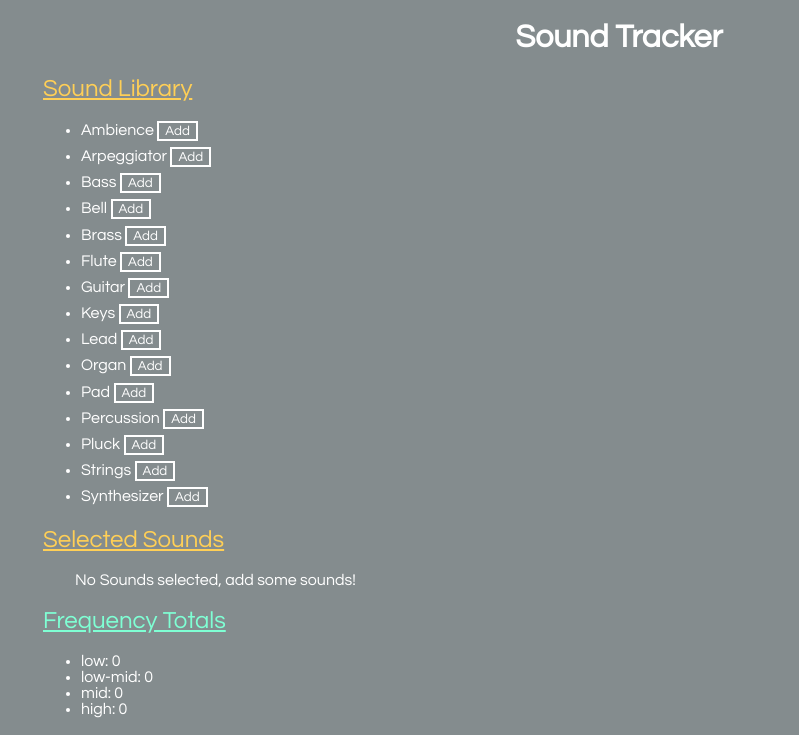
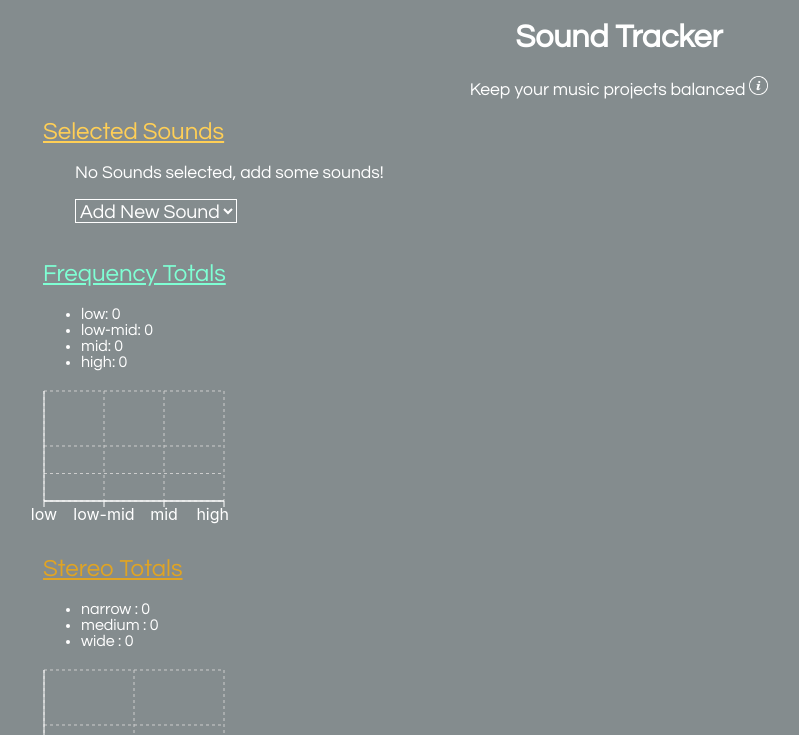
Before and after one commit to FoxNineOne/sound-tracker, a React (Create React App) app: page / in a window 1280 px wide. Shown: the top 735 px of the page, without its empty margins (21-820 px from the left). Built offline with nearby package versions, Linux system fonts and the light colour scheme.

Commit message:
Wednesday Night Push
We have a dropdown! Looks much tidier now.

Also, have local storage! You can refresh or leave the page and your project will be there when you return.

And if you want a clean slate, click "Clear Sound List"

Productive night indeed!

```diff
--- a/src/App.js
+++ b/src/App.js
@@ -1,4 +1,5 @@
-import { useState } from "react";
+import { useEffect, useState } from "react";
+
 import {
   ResponsiveContainer,
   AreaChart,
@@ -12,6 +13,7 @@ import {
   Legend,
   Cell,
 } from "recharts";
+const LS_KEY = "sound-tracker:v1";
 
 const soundLibrary = [
   {
@@ -142,7 +144,17 @@ const depths = ["front", "middle", "back"];
 const shapes = ["transient", "sustained"];
 
 export default function App() {
-  const [selectedRows, setSelectedRows] = useState([]);
+  const [selectedRows, setSelectedRows] = useState(() => {
+    try {
+      const raw = localStorage.getItem(LS_KEY);
+      if (!raw) return [];
+      const parsed = JSON.parse(raw);
+      return Array.isArray(parsed.selectedRows) ? parsed.selectedRows : [];
+    } catch {
+      return [];
+    }
+  });
+  const [selectedSoundId, setSelectedSoundId] = useState("");
 
   const freqTotals = frequencyBands.reduce((acc, band) => {
     acc[band] = 0;
@@ -201,7 +213,6 @@ export default function App() {
     value: shapeTotals[shape],
   }));
 
-  const shapeOptions = ["transient", "sustained"];
   const SHAPE_COLORS = ["#4e46e581", "#a09cebbe"]; // transient, sustained
 
   function addSound(soundId) {
@@ -287,19 +298,41 @@ export default function App() {
     );
   }
 
+  useEffect(() => {
+    const payload = { selectedRows };
+    localStorage.setItem(LS_KEY, JSON.stringify(payload));
+  }, [selectedRows]);
+
   return (
     <div>
-      <h1>Sound Tracker</h1>
+      <header>
+        <h1>Sound Tracker</h1>
+        <p className="center">
+          {" "}
+          Keep your music projects balanced{" "}
+          <img
+            src="/img/information.png"
+            width="1.5%"
+            alt="More Info"
+            className="hover-img"
+            onClick={() => console.log("Meow")}
+          ></img>{" "}
+        </p>
+      </header>
+      {/*
       <h2>Sound Library</h2>
 
       <ul>
         {soundLibrary.map((sound) => (
           <li key={sound.id} className="soundLibrary">
             {sound.name}{" "}
-            <button onClick={() => addSound(sound.id)}>Add</button>{" "}
+            <button className="hover-btn" onClick={() => addSound(sound.id)}>
+              Add
+            </button>{" "}
           </li>
         ))}
       </ul>
+*/}
       <h2>Selected Sounds</h2>
       {selectedRows.length === 0 ? (
         <p>No Sounds selected, add some sounds!</p>
@@ -331,6 +364,7 @@ export default function App() {
                     onChange={(e) => updateLabel(row.rowId, e.target.value)}
                   ></input>
                   <button
+                    className="hover-btn"
                     style={{ marginLeft: 12 }}
                     onClick={() => removeSound(row.rowId)}
                   >
@@ -344,7 +378,7 @@ export default function App() {
                       <label key={band} style={{ marginRight: 12 }}>
                         <input
                           type="checkbox"
-                          className="freq"
+                          className="hover-btn freq"
                           style={{ marginLeft: 1, marginRight: 1 }}
                           checked={row.freqBands.includes(band)}
                           onChange={() => toggleFreqBand(row.rowId, band)}
@@ -361,7 +395,7 @@ export default function App() {
                       >
                         <input
                           type="checkbox"
-                          className="stereo"
+                          className="hover-btn stereo"
                           style={{ marginLeft: 1, marginRight: 1 }}
                           checked={row.stereoPresences.includes(presence)}
                           onChange={() => toggleStereo(row.rowId, presence)}
@@ -378,7 +412,7 @@ export default function App() {
                       >
                         <input
                           type="checkbox"
-                          className="depth"
+                          className="hover-btn depth"
                           style={{ marginLeft: 1, marginRight: 1 }}
                           checked={row.depths.includes(depth)}
                           onChange={() => toggleDepth(row.rowId, depth)}
@@ -395,7 +429,7 @@ export default function App() {
                       >
                         <input
                           type="checkbox"
-                          className="shape"
+                          className="hover-btn shape"
                           style={{ marginLeft: 1, marginRight: 1 }}
                           checked={row.shapes.includes(shape)}
                           onChange={() => toggleShape(row.rowId, shape)}
@@ -410,6 +444,46 @@ export default function App() {
         </div>
       )}
       <div>
+        <p>
+          <select
+            value={selectedSoundId}
+            onChange={(e) => {
+              const id = e.target.value;
+              addSound(id);
+              setSelectedSoundId("");
+            }}
+          >
+            <option value="" disabled>
+              Add New Sound
+            </option>
+
+            {soundLibrary.map((s) => (
+              <option key={s.id} value={s.id}>
+                {s.name}
+              </option>
+            ))}
+          </select>
+          <br />
+
+          <br />
+          {selectedRows.length > 0 && (
+            <button
+              className="hover-btn clear"
+              onClick={() => {
+                const confirmed = window.confirm(
+                  "Are you sure you want to clear all sounds?",
+                );
+                if (confirmed) {
+                  setSelectedRows([]);
+                }
+              }}
+            >
+              Clear Sound List
+            </button>
+          )}
+        </p>
+      </div>
+      <div>
         <h2 className="freq">Frequency Totals</h2>
         <ul>
           {frequencyBands.map((band) => (
@@ -419,7 +493,7 @@ export default function App() {
           ))}
         </ul>
 
-        <div style={{ width: "25%", height: 150 }}>
+        <div style={{ width: 250, height: 150 }}>
           <ResponsiveContainer>
             <AreaChart data={freqAreaData}>
               <CartesianGrid strokeDasharray="3 3" />
@@ -431,12 +505,12 @@ export default function App() {
               />
               <YAxis
                 allowDecimals={false}
-                tick={{ fill: "white" }}
-                tickLine={{ stroke: "white" }}
-                stroke="white"
+                tick={{ fill: "#ffffff00" }}
+                tickLine={{ stroke: "#ffffff00" }}
+                stroke="#ffffff"
               />
               {
-                // <Tooltip /> //Do I need this?
+                //<Tooltip /> //Do I need this?
               }
               <Area
                 type="monotone"
@@ -459,7 +533,7 @@ export default function App() {
           ))}
         </ul>
 
-        <div style={{ width: "25%", height: 150 }}>
+        <div style={{ width: 250, height: 150 }}>
           <ResponsiveContainer>
             <AreaChart data={presAreaData}>
               <CartesianGrid strokeDasharray="3 3" />
@@ -471,8 +545,8 @@ export default function App() {
               />
               <YAxis
                 allowDecimals={false}
-                tick={{ fill: "white" }}
-                tickLine={{ stroke: "white" }}
+                tick={{ fill: "#ffffff00" }}
+                tickLine={{ stroke: "#ffffff00" }}
                 stroke="white"
               />
               {
@@ -499,7 +573,7 @@ export default function App() {
           ))}
         </ul>
 
-        <div style={{ width: "25%", height: 150 }}>
+        <div style={{ width: 250, height: 150 }}>
           <ResponsiveContainer>
             <AreaChart data={depthAreaData}>
               <CartesianGrid strokeDasharray="3 3" />
@@ -511,8 +585,8 @@ export default function App() {
               />
               <YAxis
                 allowDecimals={false}
-                tick={{ fill: "white" }}
-                tickLine={{ stroke: "white" }}
+                tick={{ fill: "#ffffff00" }}
+                tickLine={{ stroke: "#ffffff00" }}
                 stroke="white"
               />
               {
@@ -539,7 +613,7 @@ export default function App() {
           ))}
         </ul>
 
-        <div style={{ width: "25%", height: 150 }}>
+        <div style={{ width: 250, height: 200 }}>
           <ResponsiveContainer>
             <PieChart>
               <Pie
@@ -567,6 +641,13 @@ export default function App() {
           </ResponsiveContainer>
         </div>
       </div>
+      <footer className="center">
+        <p>
+          Created by <a href="https://github.com/FoxNineOne">FoxNineOne</a>,
+          Inspired by the teachings of{" "}
+          <a href="https://www.itsnavied.com/choice">Navie D</a>
+        </p>
+      </footer>
     </div>
   );
 }
--- a/src/index.css
+++ b/src/index.css
@@ -44,6 +44,7 @@ h3 {
   font-weight: 300;
   font-style: normal;
   margin-left: 9%;
+  font-size: 110%;
 }
 
 p {
@@ -52,6 +53,7 @@ p {
   font-weight: 400;
   font-style: normal;
   margin-left: 7.5%;
+  font-size: 110%;
 }
 li {
   color: #fff;
@@ -70,6 +72,31 @@ button {
   font-weight: 400;
   font-style: normal;
 }
+
+select {
+  background-color: rgba(132, 140, 142, 0);
+  color: #fff;
+  border-color: #fff;
+  border-style: double;
+
+  font-family: "Questrial", sans-serif;
+  font-weight: 400;
+  font-style: normal;
+  font-size: 110%;
+}
+
+select option {
+  background: rgb(132, 140, 142);
+  color: #fff;
+  border-color: #fff;
+  border-style: double;
+
+  font-family: "Questrial", sans-serif;
+  font-weight: 400;
+  font-style: normal;
+  font-size: 100%;
+}
+
 .soundLibrary {
   margin-bottom: 0.5%;
 }
@@ -107,3 +134,33 @@ button {
   font-weight: 400;
   font-style: normal;
 }
+.center {
+  text-align: center;
+  margin-left: 0%;
+}
+
+.hover-img {
+  transition: transform 0.3s ease; /* Makes the hover smooth */
+}
+
+.hover-img:hover {
+  transform: scale(2.1); /* Zooms in slightly */
+  filter: brightness(1.2); /* Makes it brighter */
+  cursor: pointer;
+}
+
+.hover-btn:hover {
+  transition: transform 0.3s ease;
+  transform: scale(1.2); /* Zooms in slightly */
+  filter: brightness(1.2); /* Makes it brighter */
+  cursor: pointer;
+}
+.clear {
+  accent-color: rgb(227, 81, 81);
+  color: rgb(0, 0, 0);
+  border-color: rgb(227, 81, 81);
+  font-size: 90%;
+  width: 15%;
+  font-family: "Questrial", sans-serif;
+  font-style: bold;
+}
```
Also changed, not shown: public/img/information.png (added).
